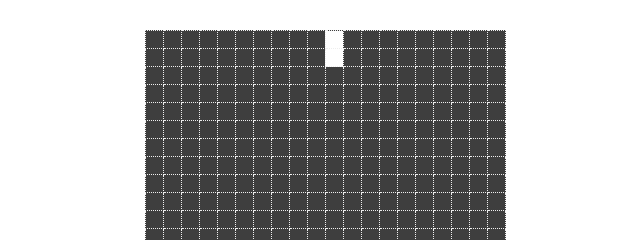
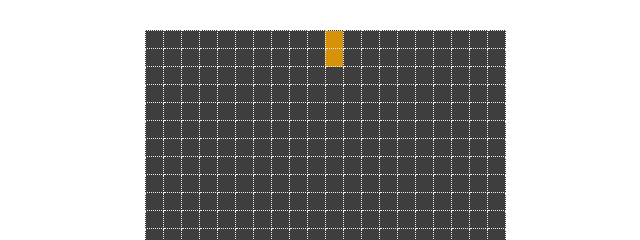
Before and after one commit to DaniilJKTV24/DaniilJKTV24.github.io, a plain HTML site: page Zmeika_game/index.html in a window 1280 px wide. Both pictures are taken after a click on the element "Start". Shown: the top 240 px of the page, 315-955 px from the left. Drawn offline with Linux system fonts and the light colour scheme.

Commit message:
Portfolio

```diff
--- a/Zmeika_game/MyStyles.css
+++ b/Zmeika_game/MyStyles.css
@@ -21,7 +21,7 @@ td.game-table-cell {
     border: 1px dotted #eee;
 }
 .snake-unit {
-    background-color: white;
+    background-color: rgb(214, 146, 8);
 }
 .food-unit {
     background-color: red;
```
